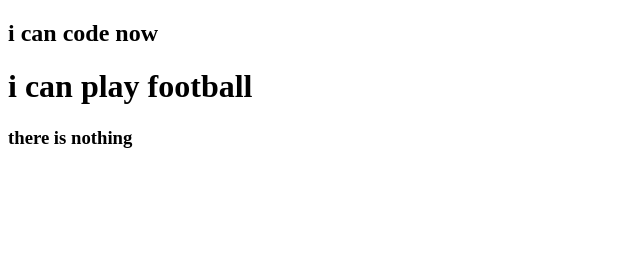
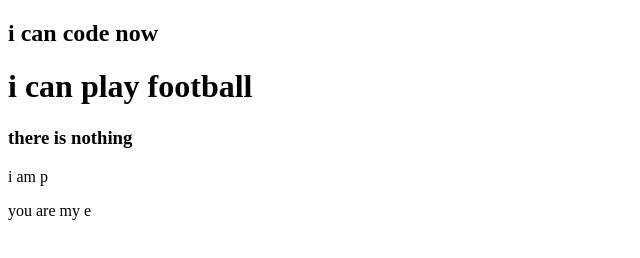
Before and after one commit to evrahim904/my-second-repo, a plain HTML site: page index.html in a window 1280 px wide. Shown: the whole page, without its empty margins (0-640 px from the left). Drawn offline with Linux system fonts and the light colour scheme.

Commit message:
second github

```diff
--- a/index.html
+++ b/index.html
@@ -10,5 +10,7 @@
     <h2>i can code now</h2>
     <h1>i can play football</h1>
     <h3>there is nothing</h3>
+    <p>i am p</p>
+    <p>you are my e</p>
 </body>
 </html>
```
